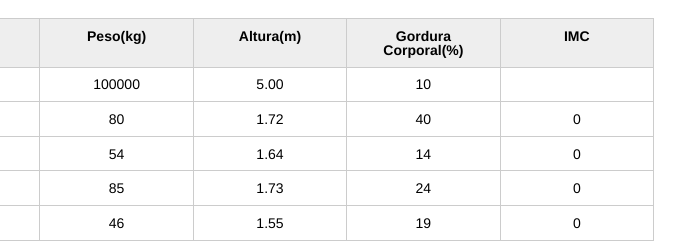
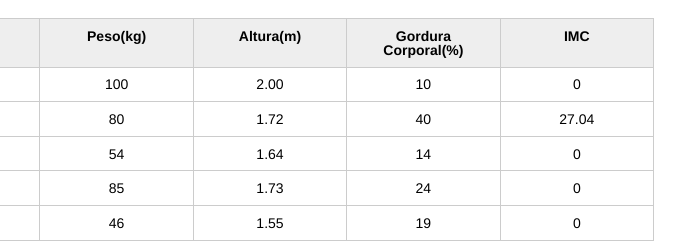
Before and after one commit to MarcosPauloMF/introduzindo-js, a plain HTML site: page index.html in a window 1280 px wide. Shown: the part 123-365 px from the top of the page, 370-1064 px from the left. Drawn offline with Linux system fonts and the light colour scheme.

Commit message:
Fazendo IMC em alguns campos funcionar

```diff
--- a/index.html
+++ b/index.html
@@ -33,8 +33,8 @@
 					<tbody id="tabela-pacientes">
 						<tr class="paciente" id="primeiro-paciente">
 							<td class="info-nome">Paulo</td>
-							<td class="info-peso">100000</td>
-							<td class="info-altura">5.00</td>
+							<td class="info-peso">100</td>
+							<td class="info-altura">2.00</td>
 							<td class="info-gordura">10</td>
 							<td class="info-imc">0</td>
 						</tr>
--- a/js/principal.js
+++ b/js/principal.js
@@ -1,7 +1,12 @@
 var titulo = document.querySelector(".titulo")
 titulo.textContent = "nutrição legal"
 
-var paciente = document.querySelector("#primeiro-paciente")
+var paciente = document.querySelectorAll(".paciente")
+console.log(paciente)
+
+for(var i = 0; i < paciente.length; i++){
+
+    var paciente = paciente[1]
 
     var tdPeso = paciente.querySelector(".info-peso")
     var peso = tdPeso.textContent
@@ -22,14 +27,16 @@ if (peso <= 0 || peso >= 1000){
     }
 
 
-if (altura <= 0 || peso >= 4){
+    if (altura <= 0 || altura >= 4){
         console.log("altura invalido")
         alturaEhValida = false
         tdImc.textContent = "Altura invalida"
     }
 
 
-if (alturaEhValida && pesoEhValido)
+    if (alturaEhValida && pesoEhValido) {
         var imc = peso / (altura * altura)
+        tdImc.textContent = imc.toFixed(2)
+    }
 
-tdImc.textContent = imc
+}
```
Lines whose indentation alone changed are shown as unchanged.
